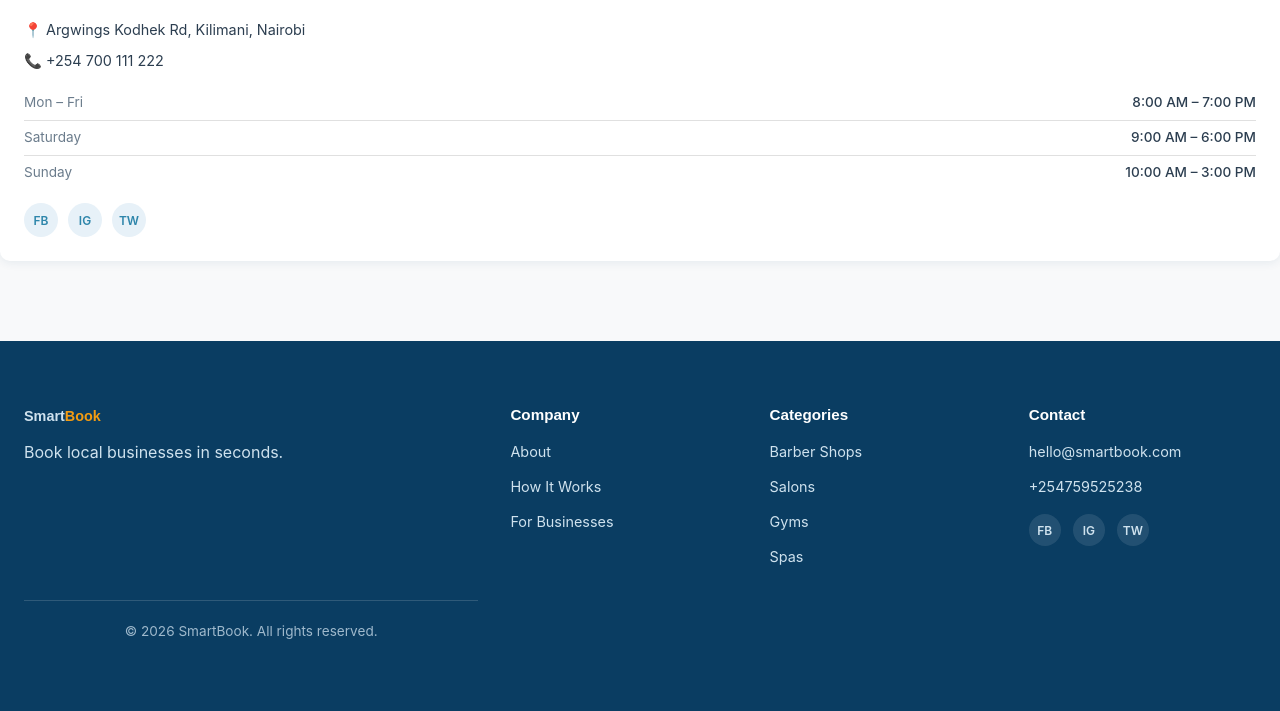
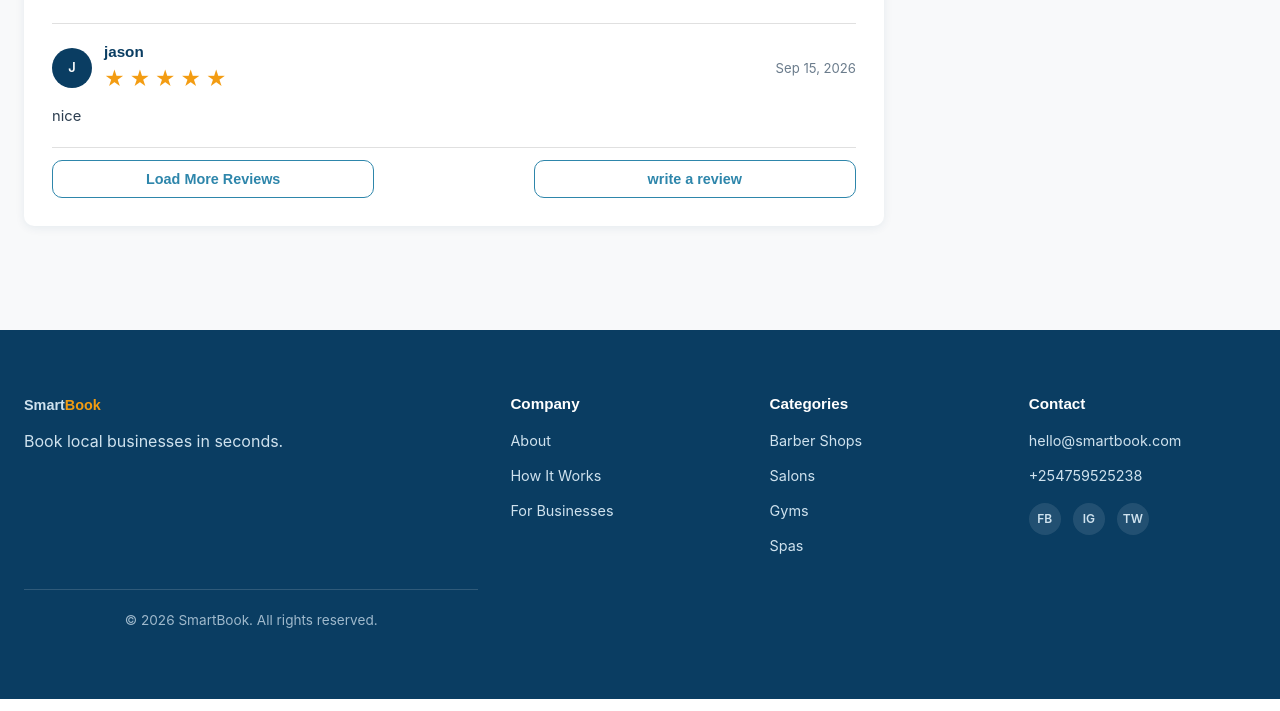
Before and after one commit to maxwel07/Smart-Book-project, a Django app: page /businesses/1/ in a window 1280 px wide. Shown: the part 2119-2830 px from the top of the page. Run offline with Django 5.2, Linux system fonts and the light colour scheme; data comes from the database, SQL or seed files in the repository; both versions use the stored data as it was after the commit; parts of the project's set-up code (start-up, migrations or seed data) failed here and were passed over.

Commit message:
working on business detail

```diff
--- /dev/null
+++ b/businesses/forms.py
@@ -0,0 +1,15 @@
+from django import forms
+from .models import Reviews
+
+class ReviewForm(forms.ModelForm):
+    class Meta:
+        model = Reviews
+        fields = ['customer_name', 'rating', 'comment']
+
+        def clean_rating(self):
+            rating = self.cleaned_data['rating']
+
+            if rating < 1 or rating > 5:
+                raise forms.ValidationError("Rating must be between 1 and 5.")
+
+            return rating
--- a/businesses/static/businesses/css/business.css
+++ b/businesses/static/businesses/css/business.css
@@ -222,7 +222,7 @@
 
 .business-grid {
   display: grid;
-  grid-template-columns: repeat(auto-fit, minmax(260px, 1fr));
+  grid-template-columns: repeat(5, 1fr);
   gap: 24px;
 }
 
--- a/businesses/static/businesses/css/business_detail.css
+++ b/businesses/static/businesses/css/business_detail.css
@@ -245,7 +245,80 @@
 
 .review-card p { color: var(--text); font-size: 0.92rem; }
 
-.load-more { margin-top: 12px; width: 100%; }
+/*===== Review Buttons =====*/
+.review-btn-holder{
+  display: flex;
+  align-items: center;
+  justify-content: center;
+  margin-top: 12px;
+  width: 100%;
+  gap: 10rem;
+}
+
+.load-more, .write-review-btn {
+  width: 40%;
+}
+
+/*===== Review Form =====*/
+.review-form {
+  display: none;
+  margin-top: 24px;
+  place-items: center;
+  background: #F8F9FA;
+  padding: 24px;
+  border-radius: 12px;
+  border: 1px solid #e5e7eb;
+
+}
+
+
+.review-form.open {
+  display: block;
+}
+
+.submit{
+  display: flex;
+  align-items: center;
+}
+
+
+
+.review-form h3 {
+    margin-bottom: 20px;
+}
+
+.form-group {
+    margin-bottom: 16px;
+}
+
+.form-group label {
+    display: block;
+    margin-bottom: 6px;
+    font-weight: 600;
+}
+
+.form-group input,
+.form-group select,
+.form-group textarea {
+    width: 100%;
+    padding: 12px;
+    border: 1px solid #d1d5db;
+    border-radius: 8px;
+    font-family: inherit;
+    font-size: 14px;
+    box-sizing: border-box;
+}
+
+.form-group textarea {
+    resize: vertical;
+}
+
+.review-form .submit {
+    margin-top: 4px;
+}
+
+
+
 
 /* ===== Sidebar ===== */
 .detail-sidebar {
--- a/businesses/static/businesses/js/business_detail.js
+++ b/businesses/static/businesses/js/business_detail.js
@@ -6,3 +6,10 @@
       });
     });
   });
+
+const reviewButton = document.getElementById('write-review-btn');
+const reviewForm = document.getElementById('review-form');
+
+reviewButton.addEventListener('click', function click(){
+  reviewForm.classList.toggle('open');
+})
--- a/businesses/templates/business_detail.html
+++ b/businesses/templates/business_detail.html
@@ -192,7 +157,97 @@
           <a href="#" aria-label="Twitter">TW</a>
         </div>
       </div>
-    </aside>
+      <!-- Reviews -->
+      <div class="detail-section">
+        <h2>Reviews <span class="review-count">({{business.review_count}})</span></h2>
+        {% for review in reviews %}
+        <div class="review-card">
+          <div class="review-top">
+            <div class="avatar">{{ review.customer_name|initials }}</div>
+            <div>
+              <h4>{{ review.customer_name }}</h4>
+
+              {% for i in "12345" %}
+              {% if forloop.counter <= review.rating %}
+                  <span class="star filled">★</span>
+              {% else %}
+                  <span class="star">☆</span>
+              {% endif %}
+              {% endfor %}
+            </div>
+            <span class="review-date">{{ review.created_at|date:'M d, Y' }}</span>
+          </div>
+          <p>{{ review.comment }}</p>
+        </div>
+            {% empty %}
+            <p>No reviews yet</p>
+          {% endfor %}
+        <div class="review-btn-holder">
+          <button class="btn btn-outline load-more">Load More Reviews</button>
+          <button class="btn btn-outline write-review-btn" id="write-review-btn">write a review</button>
+        </div>
+
+        <!--Review form-->
+        <form class="review-form" id="review-form" method="POST">
+          {% csrf_token %}
+          {% if review_form.errors %}
+          <div class="form-errors">
+            <p>Please correct the following errors:</p>
+
+            {{ review_form.non_field_errors }}
+
+            {% for field in review_form %}
+                {% for error in field.errors %}
+                    <p>{{ field.label }}: {{ error }}</p>
+                {% endfor %}
+            {% endfor %}
+          </div>
+          {% endif %}
+          <h3>Review Form</h3>
+
+          <div class="form-group">
+              <label for="customer-name">Name</label>
+              <input
+                  type="text"
+                  id="customer-name"
+                  name="customer_name"
+                  placeholder="Enter your name"
+              >
+          </div>
+
+          <div class="form-group">
+            <label for="rating">Rating</label>
+            <select id="rating" name="rating">
+              <option value="5">★★★★★ — 5</option>
+              <option value="4">★★★★☆ — 4</option>
+              <option value="3">★★★☆☆ — 3</option>
+              <option value="2">★★☆☆☆ — 2</option>
+              <option value="1">★☆☆☆☆ — 1</option>
+            </select>
+          </div>
+
+          <div class="form-group">
+              <label for="comment">Your Review</label>
+              <textarea
+                  id="comment"
+                  name="comment"
+                  rows="5"
+                  placeholder="Share your experience"
+              ></textarea>
+          </div>
+
+          <button
+              type="submit"
+              class="btn btn-primary submit"
+              id="submit-review"
+            >
+              Submit Review
+          </button>
+        </form>
+      </div>
+    </div>
+    <!-- Sidebar -->
+    <aside class="detail-sidebar"></aside>
   </div>
 </section>
 
--- a/businesses/views.py
+++ b/businesses/views.py
@@ -1,5 +1,6 @@
-from django.shortcuts import render,get_object_or_404
+from django.shortcuts import render,get_object_or_404, redirect
 from .models import Business
+from .forms import ReviewForm
 
 # Create your views here.
 def business(request):
@@ -13,8 +14,20 @@ def business_detail(request, business_id):
     services = business.services.filter(is_active=True)
     images = business.images.all()
     reviews = business.reviews.all()
+    if request.method == 'POST':
+        review_form = ReviewForm(request.POST)
+        if review_form.is_valid():
+            review = review_form.save(commit=False)
+            review.business = business
+            review.save()
+            return redirect('business_detail', business_id=business.id)
+        else:
+            print(review_form.errors)
+    else:
+        review_form = ReviewForm()
 
     return render(request, 'business_detail.html', {'business':business,
                                                     'images':images,
                                                     'services':services,
-                                                    'reviews':reviews})
+                                                    'reviews':reviews,
+                                                    'review_form': review_form})
```
Also changed, not shown: other parts of businesses/templates/business_detail.html (+0 -35 lines), db.sqlite3. Lines whose indentation alone changed are shown as unchanged.
